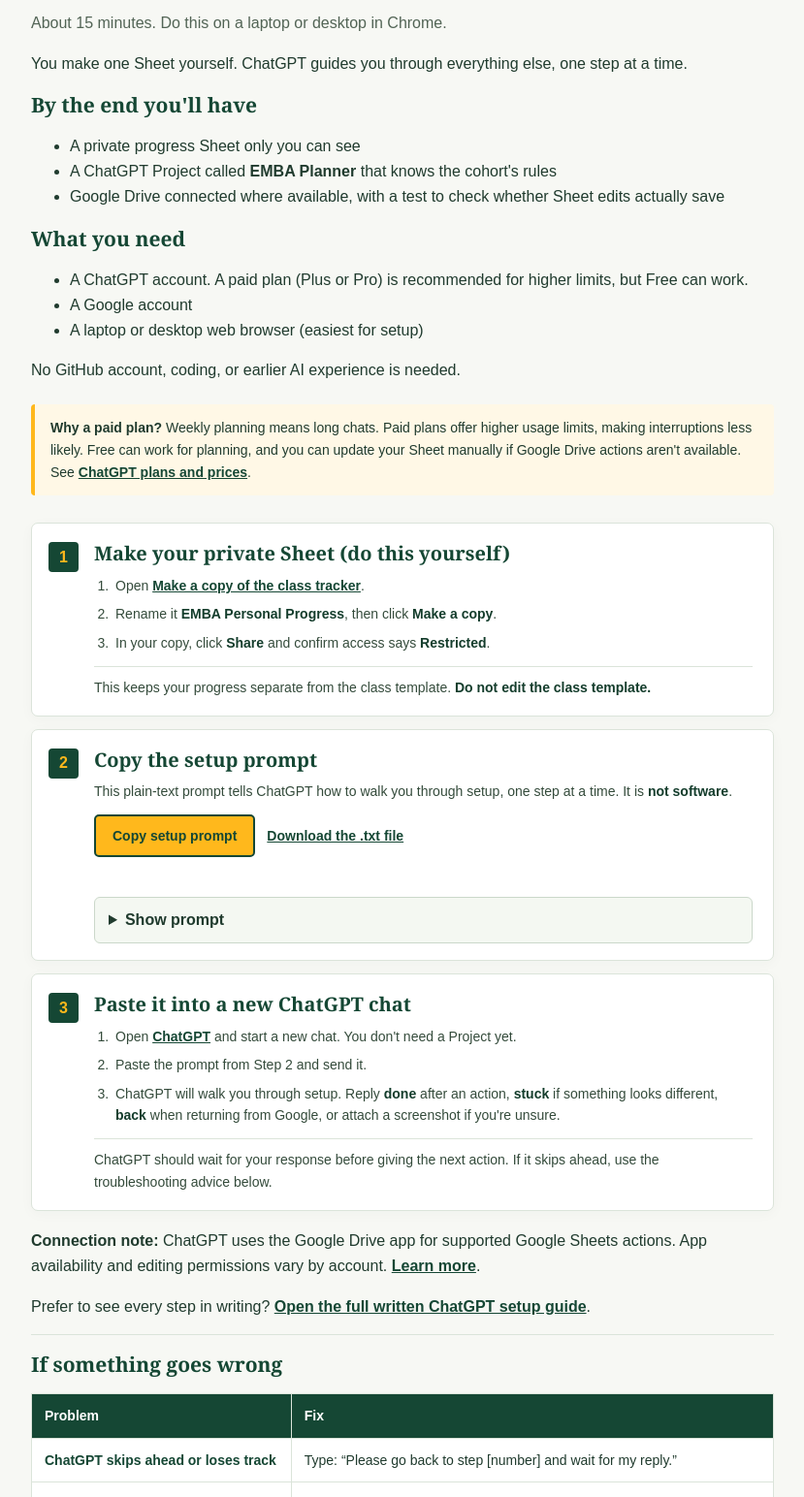
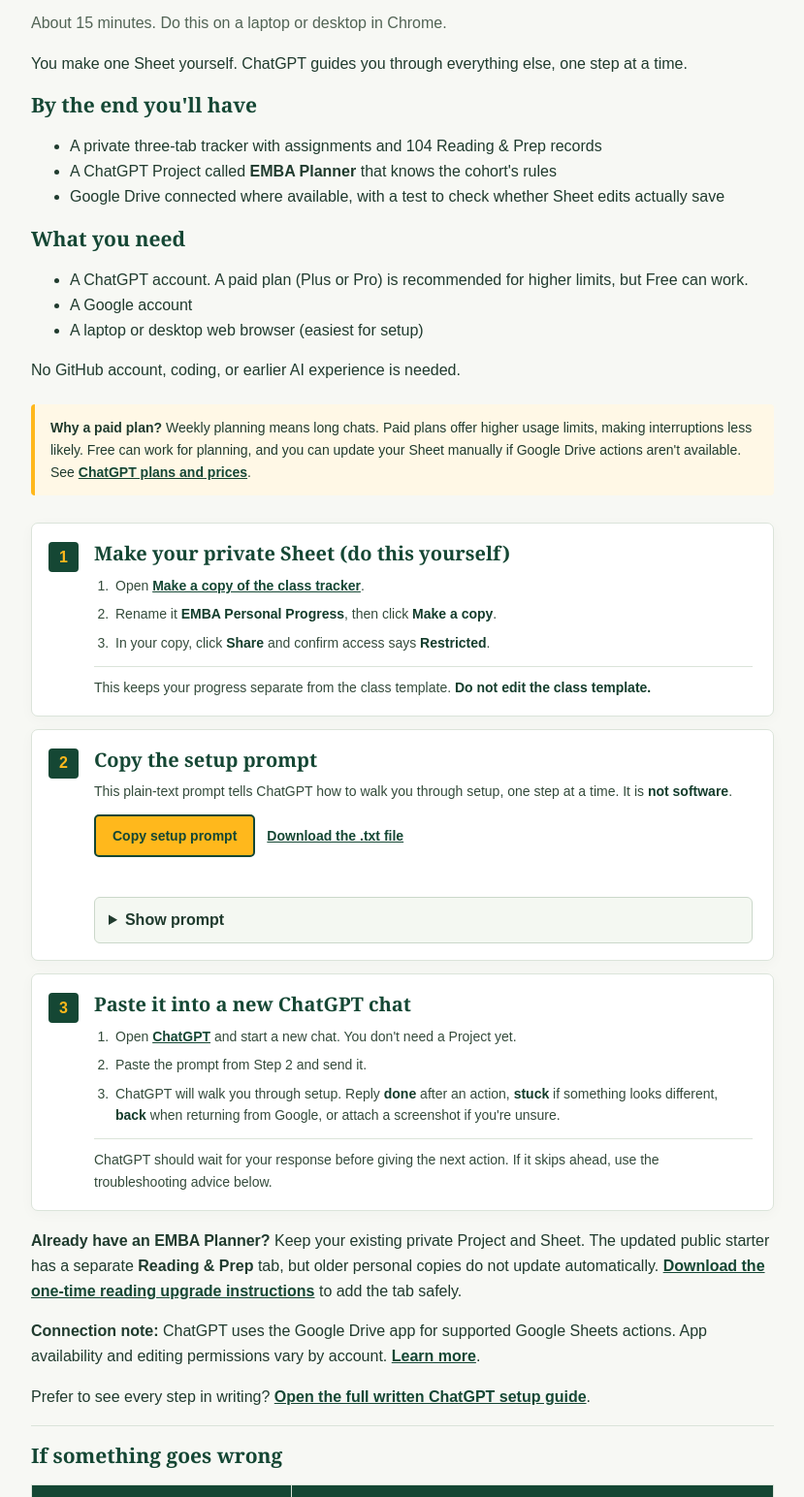
Before and after one commit to martinperrinemp/baylor-emba-hub, a website: page cloudflare/public/guides/chatgpt.html in a window 1280 px wide. Shown: the part 260-1804 px from the top of the page at 97% size, without its empty margins (225-1054 px from the left). Drawn offline with Linux system fonts and the light colour scheme.

Commit message:
Show three-tab starter and upgrade link on ChatGPT guide

```diff
--- a/cloudflare/public/guides/chatgpt.html
+++ b/cloudflare/public/guides/chatgpt.html
@@ -22,7 +22,7 @@
 
   <section aria-labelledby="outcomes"><h2 id="outcomes">By the end you'll have</h2>
   <ul>
-    <li>A private progress Sheet only you can see</li>
+    <li>A private three-tab tracker with assignments and 104 Reading &amp; Prep records</li>
     <li>A ChatGPT Project called <strong>EMBA Planner</strong> that knows the cohort's rules</li>
     <li>Google Drive connected where available, with a test to check whether Sheet edits actually save</li>
   </ul></section>
@@ -65,6 +65,7 @@
     </li>
   </ol>
 
+  <p><strong>Already have an EMBA Planner?</strong> Keep your existing private Project and Sheet. The updated public starter has a separate <strong>Reading &amp; Prep</strong> tab, but older personal copies do not update automatically. <a href="/downloads/EMBA-Reading-Upgrade.txt" download>Download the one-time reading upgrade instructions</a> to add the tab safely.</p>
   <p><strong>Connection note:</strong> ChatGPT uses the Google Drive app for supported Google Sheets actions. App availability and editing permissions vary by account. <a href="https://help.openai.com/en/articles/10929079-google-drive-app-and-setup-in-chatgpt">Learn more</a>.</p>
 
   <p>Prefer to see every step in writing? <a href="/guides/chatgpt-manual">Open the full written ChatGPT setup guide</a>.</p>
```
